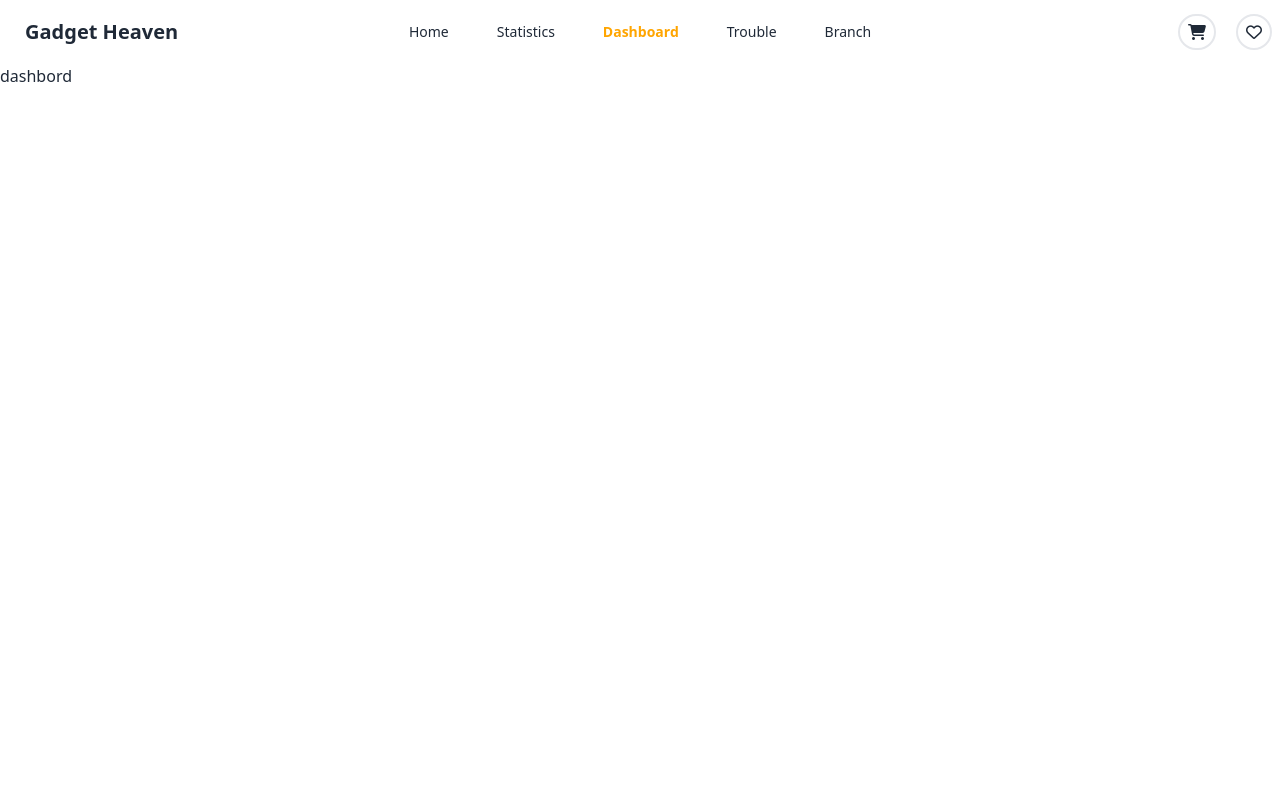
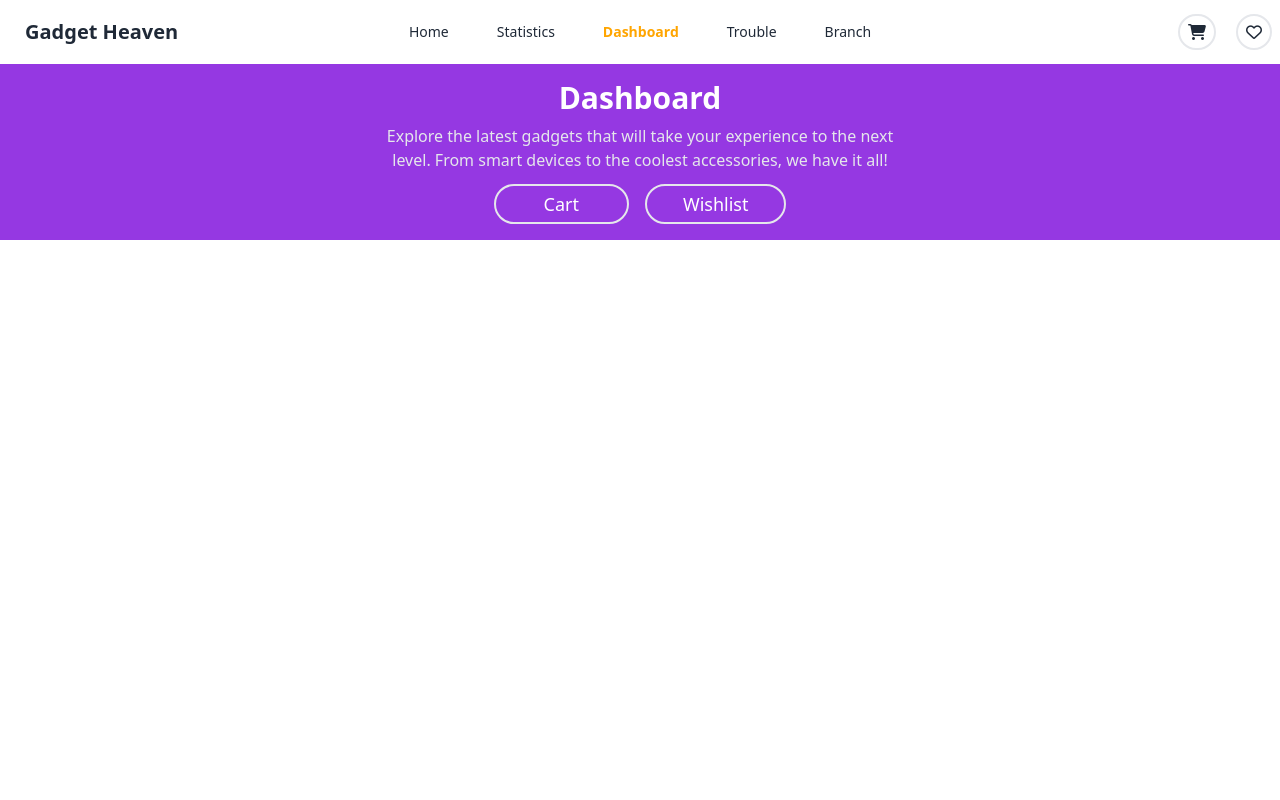
Before and after one commit to programming-hero-web-course-4/b10a8-gadget-heaven-shafriki, a React (Vite) app: page /dashboard in a window 1280 px wide. Shown: the top 800 px of the page. Built offline with nearby package versions, Linux system fonts and the light colour scheme.

Commit message:
added contextapi in products and dashboard section header

```diff
--- /dev/null
+++ b/src/ProductsContext.jsx
@@ -0,0 +1,25 @@
+import React, { createContext, useState, useEffect } from 'react';
+
+export const ProductsContext = createContext();
+
+const ProductsProvider = ({ children }) => {
+    const [products, setProducts] = useState([]);
+
+    useEffect(() => {
+        const fetchData = async () => {
+            const response = await fetch('Products.json');
+            const data = await response.json();
+            setProducts(data);
+        };
+
+        fetchData();
+    }, []);
+
+    return (
+        <ProductsContext.Provider value={products}>
+            {children}
+        </ProductsContext.Provider>
+    );
+};
+
+export default ProductsProvider;
--- a/src/components/Products.jsx
+++ b/src/components/Products.jsx
@@ -1,20 +1,11 @@
-import React, { useState, useEffect } from 'react';
+import React, { useState, useContext } from 'react';
 import { useNavigate } from 'react-router-dom'; // Import useNavigate
+import { ProductsContext } from '../ProductsContext'; // Import ProductsContext
 
 const Products = () => {
-    const [products, setProducts] = useState([]);
+    const products = useContext(ProductsContext); // Use the context to get products
     const [selectedCategory, setSelectedCategory] = useState('All Products');
     const navigate = useNavigate(); // Initialize useNavigate
-
-    useEffect(() => {
-        const fetchData = async () => {
-            const response = await fetch('Products.json');
-            const data = await response.json();
-            setProducts(data);
-        };
-
-        fetchData();
-    }, []);
 
     const categories = [
         'All Products',
--- a/src/pages/Dashboard.jsx
+++ b/src/pages/Dashboard.jsx
@@ -6,8 +6,17 @@ const Dashboard = () => {
     }, []);
 
     return (
-        <div>
-            dashbord
+        <div className='px-1 md:px-0'>
+            {/* text content header */}
+            <div className='bg-[#9538E2] text-white flex flex-col items-center py-4 px-2 md:px-0'>
+                <h1 className='text-lg md:text-3xl font-bold mb-2'>Dashboard</h1>
+                <p className='text-xs md:text-base md:w-2/5 text-gray-200 text-center'>Explore the latest gadgets that will take your experience to the next level. From smart devices to the coolest accessories, we have it all!</p>
+
+                <div className='flex items-center gap-4 mt-3'>
+                    <button className='text-lg font-medium border-2 rounded-full bg-transparent px-12 py-1 cursor-pointer'>Cart</button>
+                    <button className='text-lg font-medium border-2 rounded-full bg-transparent px-9 py-1 cursor-pointer'>Wishlist</button>
+                </div>
+            </div>
         </div>
     );
 };
```
Also changed, not shown: src/main.jsx (+4 -3 lines).
